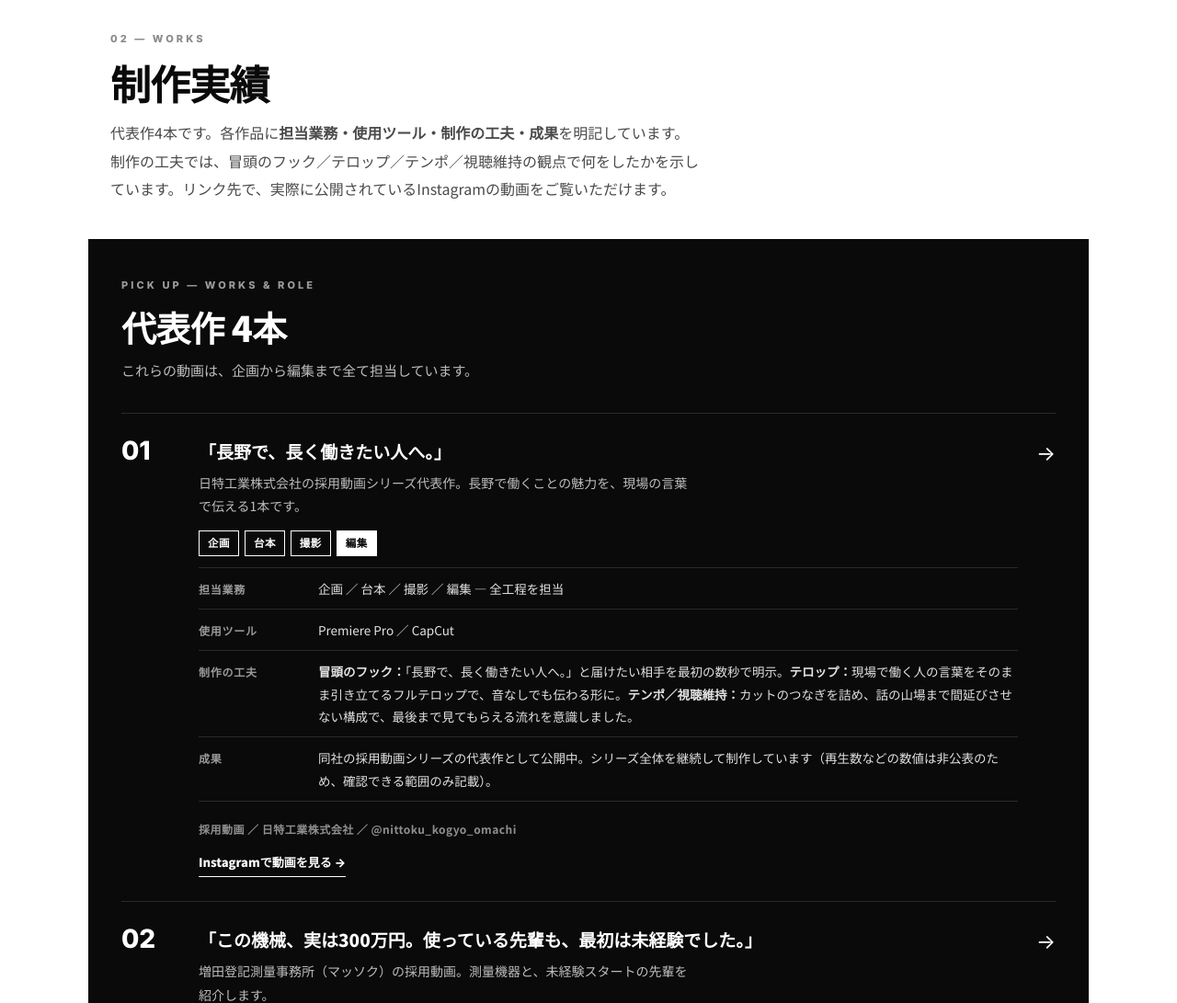
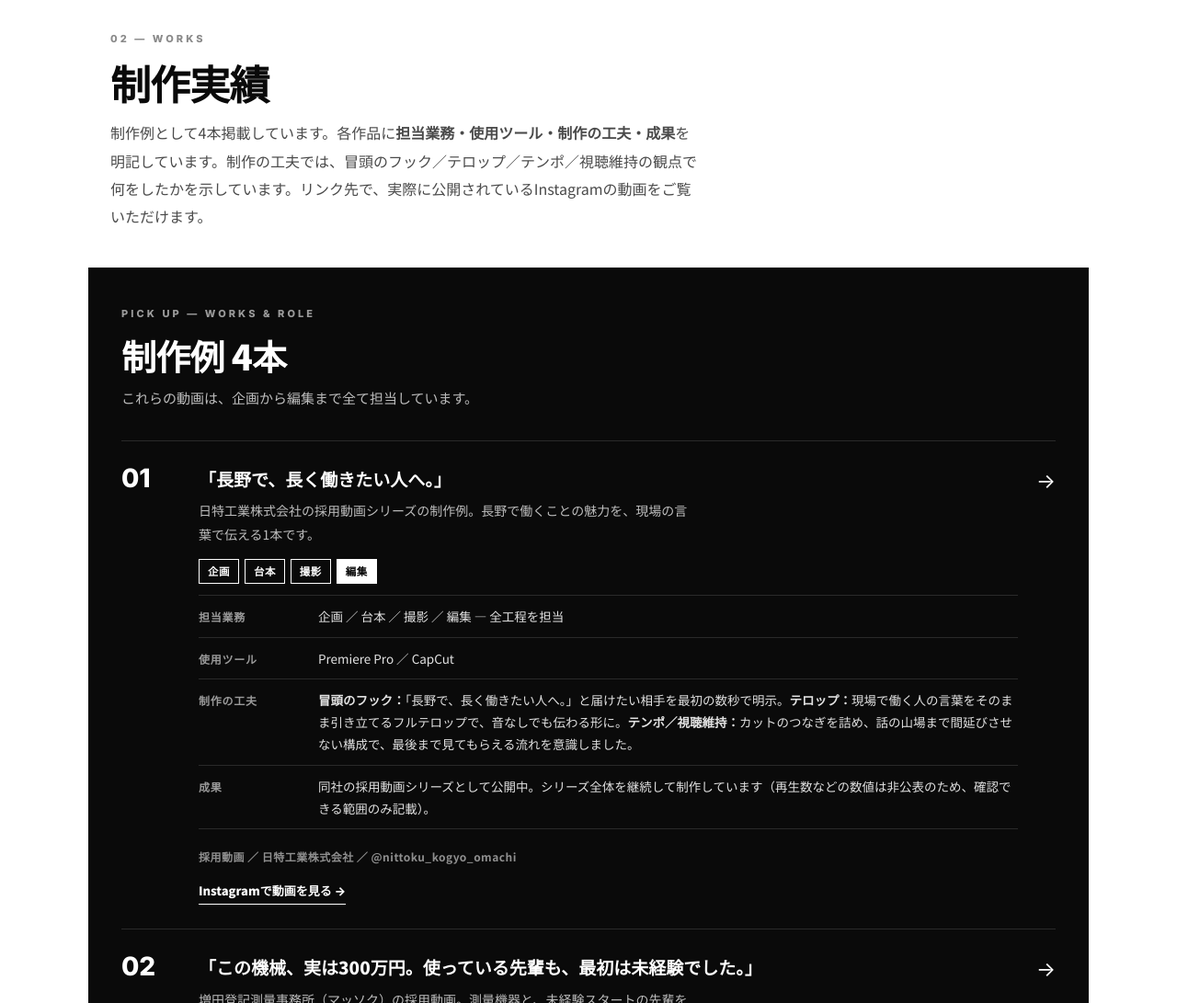
Before and after one commit to nakamurayoshiki3-cyber/nakamurayoshiki3-cyber.github.io, a plain HTML site: page index.html in a window 1280 px wide. Shown: the part 2760-3851 px from the top of the page at 92% size. Drawn offline with Linux system fonts and the light colour scheme.

Commit message:
「代表作」を「制作例」に置き換え

```diff
--- a/index.html
+++ b/index.html
@@ -322,12 +322,12 @@ section{padding:72px 0;border-top:1px solid var(--line)}
     <p class="sec-label">02 — Works</p>
     <div class="sec-head">
       <h2>制作実績</h2>
-      <p>代表作4本です。各作品に<strong>担当業務・使用ツール・制作の工夫・成果</strong>を明記しています。制作の工夫では、冒頭のフック／テロップ／テンポ／視聴維持の観点で何をしたかを示しています。リンク先で、実際に公開されているInstagramの動画をご覧いただけます。</p>
+      <p>制作例として4本掲載しています。各作品に<strong>担当業務・使用ツール・制作の工夫・成果</strong>を明記しています。制作の工夫では、冒頭のフック／テロップ／テンポ／視聴維持の観点で何をしたかを示しています。リンク先で、実際に公開されているInstagramの動画をご覧いただけます。</p>
     </div>
 
     <div class="pickup">
       <p class="sec-label">Pick Up — Works &amp; Role</p>
-      <h2>代表作 4本</h2>
+      <h2>制作例 4本</h2>
       <p class="pickup-lead">これらの動画は、企画から編集まで全て担当しています。</p>
       <div class="pick-list">
 
@@ -335,13 +335,13 @@ section{padding:72px 0;border-top:1px solid var(--line)}
           <span class="pick-no">01</span>
           <div>
             <h3><a href="https://www.instagram.com/reel/Dd8qDg6MWi3/" target="_blank" rel="noopener">「長野で、長く働きたい人へ。」</a></h3>
-            <p class="pick-desc">日特工業株式会社の採用動画シリーズ代表作。長野で働くことの魅力を、現場の言葉で伝える1本です。</p>
+            <p class="pick-desc">日特工業株式会社の採用動画シリーズの制作例。長野で働くことの魅力を、現場の言葉で伝える1本です。</p>
             <span class="pick-roles"><span class="role">企画</span><span class="role">台本</span><span class="role">撮影</span><span class="role role-solid">編集</span></span>
             <dl class="pick-detail">
               <div><dt>担当業務</dt><dd>企画 ／ 台本 ／ 撮影 ／ 編集 — 全工程を担当</dd></div>
               <div><dt>使用ツール</dt><dd>Premiere Pro ／ CapCut</dd></div>
               <div><dt>制作の工夫</dt><dd><strong>冒頭のフック：</strong>「長野で、長く働きたい人へ。」と届けたい相手を最初の数秒で明示。<strong>テロップ：</strong>現場で働く人の言葉をそのまま引き立てるフルテロップで、音なしでも伝わる形に。<strong>テンポ／視聴維持：</strong>カットのつなぎを詰め、話の山場まで間延びさせない構成で、最後まで見てもらえる流れを意識しました。</dd></div>
-              <div><dt>成果</dt><dd>同社の採用動画シリーズの代表作として公開中。シリーズ全体を継続して制作しています（再生数などの数値は非公表のため、確認できる範囲のみ記載）。</dd></div>
+              <div><dt>成果</dt><dd>同社の採用動画シリーズとして公開中。シリーズ全体を継続して制作しています（再生数などの数値は非公表のため、確認できる範囲のみ記載）。</dd></div>
             </dl>
             <span class="pick-tags">採用動画 ／ 日特工業株式会社 ／ @nittoku_kogyo_omachi</span><br>
             <a class="pick-watch" href="https://www.instagram.com/reel/Dd8qDg6MWi3/" target="_blank" rel="noopener">Instagramで動画を見る →</a>
```
